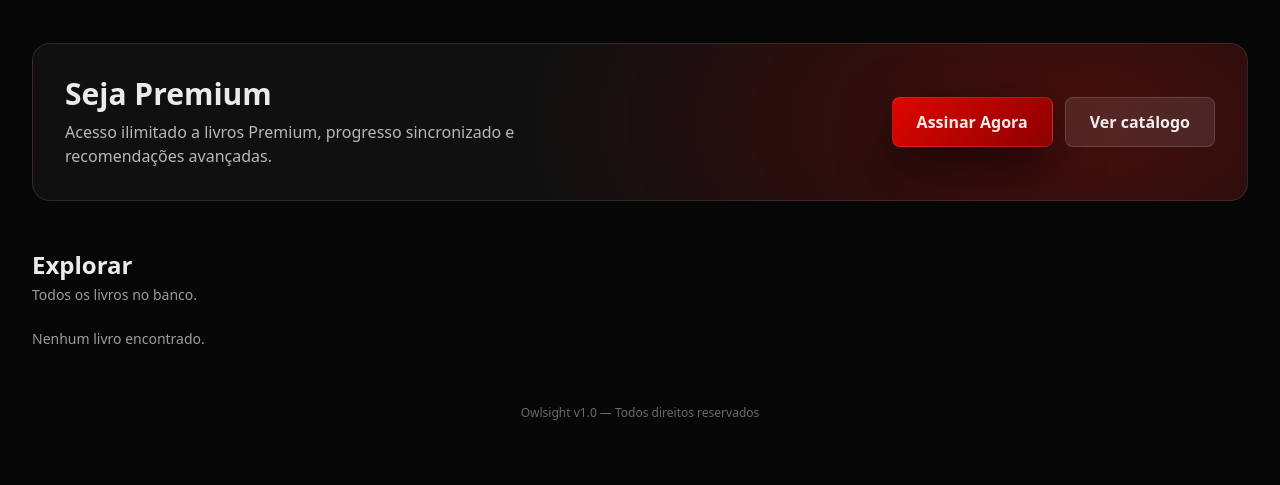
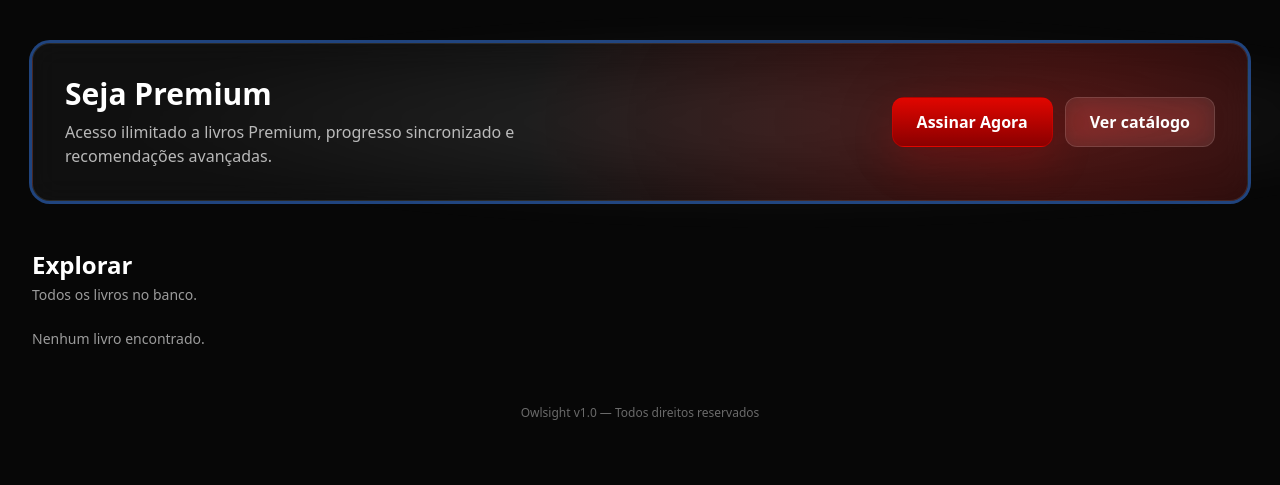
Before and after one commit to fernandomacombo/owlsight, a Django app: page / in a window 1280 px wide. Shown: the part 895-1380 px from the top of the page. Run offline with Django 5.2, Linux system fonts and the light colour scheme; data that the repository does not hold is empty; some libraries are stand-ins or nearby versions.

Commit message:
atualizar

```diff
--- a/frontend/templates/frontend/index.html
+++ b/frontend/templates/frontend/index.html
@@ -15,25 +15,141 @@
   <style>
     :root{
       --bg:#070707;
+      --panel: rgba(18,18,18,.72);
+      --panel2: rgba(12,12,12,.92);
+      --stroke: rgba(255,255,255,.10);
       --text: rgba(255,255,255,.92);
       --muted: rgba(255,255,255,.65);
       --muted2: rgba(255,255,255,.45);
-      --stroke: rgba(255,255,255,.10);
       --red:#E10600;
       --red2:#8A0000;
-      --panel: rgba(0,0,0,.55);
+      --shadow: rgba(0,0,0,.65);
       --gold: #f5c15b;
     }
 
-    html,body{ height:100%; background:var(--bg); color:var(--text); }
-    body{ overflow-x:hidden; }
+    html,body{ height:100%; }
+    body{
+      margin:0;
+      background: var(--bg);
+      color: var(--text);
+      overflow-x:hidden;
+    }
+
+    /* =========================
+       Cinematic background (match login)
+    ========================= */
+    body::before{
+      content:"";
+      position:fixed; inset:0;
+      z-index:-3;
+      background:
+        radial-gradient(900px 520px at 18% 10%, rgba(225,6,0,.18), transparent 60%),
+        radial-gradient(800px 520px at 85% 12%, rgba(225,6,0,.10), transparent 58%),
+        radial-gradient(950px 640px at 50% 110%, rgba(255,255,255,.06), transparent 62%),
+        linear-gradient(180deg, rgba(255,255,255,.02), rgba(0,0,0,.60));
+      filter: saturate(1.06);
+      transform: translateZ(0);
+    }
+
+    body::after{
+      content:"";
+      position:fixed; inset:0;
+      z-index:-2;
+      background:
+        repeating-linear-gradient(
+          90deg,
+          rgba(255,255,255,.03) 0px,
+          rgba(255,255,255,.03) 1px,
+          transparent 1px,
+          transparent 14px
+        );
+      opacity:.10;
+      pointer-events:none;
+      mask-image: radial-gradient(70% 55% at 50% 20%, black 0%, transparent 72%);
+    }
+
+    .glow{
+      position:fixed;
+      inset:-40%;
+      z-index:-1;
+      background:
+        radial-gradient(closest-side at 30% 20%, rgba(225,6,0,.35), transparent 65%),
+        radial-gradient(closest-side at 75% 25%, rgba(225,6,0,.20), transparent 62%),
+        radial-gradient(closest-side at 55% 90%, rgba(255,255,255,.10), transparent 68%);
+      filter: blur(18px);
+      opacity:.90;
+      animation: glowMove 10s ease-in-out infinite;
+      transform: translateZ(0);
+    }
+    @keyframes glowMove{
+      0%   { transform: translate3d(-1.5%,-1.2%,0) scale(1.02); opacity:.85; }
+      50%  { transform: translate3d( 1.5%, 1.3%,0) scale(1.06); opacity:1; }
+      100% { transform: translate3d(-1.5%,-1.2%,0) scale(1.02); opacity:.85; }
+    }
+
+    .spark{
+      position:fixed;
+      width:6px; height:6px;
+      border-radius:999px;
+      background: rgba(225,6,0,.65);
+      opacity:0;
+      filter: blur(.2px);
+      animation: spark 6s linear infinite;
+      pointer-events:none;
+      z-index:-1;
+    }
+    @keyframes spark{
+      0%{ transform: translateY(40px) translateX(0) scale(.8); opacity:0; }
+      15%{ opacity:.55; }
+      70%{ opacity:.22; }
+      100%{ transform: translateY(-420px) translateX(48px) scale(1.1); opacity:0; }
+    }
+
+    /* =========================
+       Shared UI tokens
+    ========================= */
+    .glass{
+      background: rgba(255,255,255,.05);
+      border: 1px solid rgba(255,255,255,.10);
+      box-shadow: 0 30px 100px rgba(0,0,0,.55);
+      backdrop-filter: blur(14px);
+      -webkit-backdrop-filter: blur(14px);
+    }
+    .ring{
+      box-shadow:
+        0 0 0 1px rgba(255,255,255,.06) inset,
+        0 0 0 1px rgba(225,6,0,.14),
+        0 30px 100px rgba(0,0,0,.55);
+    }
+
+    .btn-red{
+      background: linear-gradient(180deg, var(--red), var(--red2));
+      box-shadow: 0 18px 40px rgba(225,6,0,.18);
+      border: 1px solid rgba(225,6,0,.40);
+    }
+    .btn-red:hover{ filter: brightness(1.08); }
+
+    .btn-ghost{
+      background: rgba(255,255,255,.08);
+      border: 1px solid rgba(255,255,255,.12);
+      backdrop-filter: blur(12px);
+      -webkit-backdrop-filter: blur(12px);
+    }
+    .btn-ghost:hover{ background: rgba(255,255,255,.10); }
+
+    .chip{
+      border: 1px solid rgba(255,255,255,.12);
+      background: rgba(255,255,255,.06);
+      border-radius: 999px;
+      padding: 6px 12px;
+    }
 
     .nav{
       position:fixed; top:0; left:0; right:0; z-index:50;
-      background: linear-gradient(180deg, rgba(0,0,0,.86), rgba(0,0,0,.25));
+      background: linear-gradient(180deg, rgba(0,0,0,.88), rgba(0,0,0,.35));
       border-bottom: 1px solid rgba(255,255,255,.06);
-      backdrop-filter: blur(10px);
-      -webkit-backdrop-filter: blur(10px);
+      backdrop-filter: blur(12px);
+      -webkit-backdrop-filter: blur(12px);
     }
     .nav-link{
       color: rgba(255,255,255,.74);
@@ -41,24 +157,15 @@
     }
     .nav-link:hover{ color: rgba(255,255,255,.95); transform: translateY(-1px); }
 
-    .btn-red{
-      background: linear-gradient(135deg,var(--red),var(--red2));
-      border: 1px solid rgba(255,255,255,.12);
-      box-shadow: 0 18px 50px rgba(0,0,0,.55);
-    }
-    .btn-ghost{
-      background: rgba(255,255,255,.10);
-      border: 1px solid rgba(255,255,255,.14);
-      backdrop-filter: blur(10px);
-      -webkit-backdrop-filter: blur(10px);
-    }
-    .chip{
-      border: 1px solid rgba(255,255,255,.12);
-      background: rgba(255,255,255,.06);
-      border-radius: 999px;
-      padding: 6px 12px;
+    .fade-up{ animation: fadeUp .55s ease both; }
+    @keyframes fadeUp{
+      from{ opacity:0; transform: translateY(10px); }
+      to{ opacity:1; transform: translateY(0); }
     }
 
+    /* =========================
+       Hero (clean + aligned)
+    ========================= */
     .hero{
       min-height: 100vh;
       position: relative;
@@ -231,13 +335,24 @@
       overflow:hidden;
     }
 
+    /* Mobile safe height */
+    .screen{ min-height: 100svh; }
+
     @media (prefers-reduced-motion: reduce){
       *{ animation:none !important; transition:none !important; }
     }
   </style>
 </head>
 
-<body>
+<body class="text-white">
+  <div class="glow"></div>
+
+  <!-- sparks (match login vibe) -->
+  <span class="spark" style="left:10%; top:90%; animation-delay:0s;"></span>
+  <span class="spark" style="left:18%; top:92%; animation-delay:1.1s;"></span>
+  <span class="spark" style="left:44%; top:95%; animation-delay:2.2s;"></span>
+  <span class="spark" style="left:72%; top:91%; animation-delay:1.6s;"></span>
+  <span class="spark" style="left:88%; top:94%; animation-delay:2.8s;"></span>
 
   <header class="nav">
     <div class="mx-auto max-w-7xl px-4 sm:px-6 lg:px-8 h-[72px] flex items-center justify-between">
@@ -263,20 +378,20 @@
       </nav>
 
       <div class="hidden md:flex items-center gap-3">
-        <a href="#premium" class="px-4 py-2 rounded-lg btn-red font-semibold">Upgrade</a>
+        <a href="#premium" class="px-4 py-2 rounded-xl btn-red font-semibold">Upgrade</a>
 
         {% if user.is_authenticated %}
-          <a href="{% url 'frontend:account' %}" class="flex items-center gap-2 px-2 py-2 rounded-lg bg-white/5 border border-white/10">
+          <a href="{% url 'frontend:account' %}" class="flex items-center gap-2 px-2 py-2 rounded-xl bg-white/5 border border-white/10 hover:bg-white/10 transition">
             <div class="w-8 h-8 rounded-full bg-white/10 grid place-items-center text-xs">👤</div>
             <span class="text-sm text-white/80 hidden lg:inline">{{ user.username|default:"Conta" }}</span>
             <span class="text-white/60">▾</span>
           </a>
         {% else %}
-          <a href="{% url 'frontend:login' %}" class="px-4 py-2 rounded-lg bg-white/10 border border-white/10">Login</a>
+          <a href="{% url 'frontend:login' %}" class="px-4 py-2 rounded-xl bg-white/10 hover:bg-white/15 border border-white/10 transition">Login</a>
         {% endif %}
       </div>
 
-      <button id="menuBtn" class="md:hidden px-3 py-2 rounded-lg bg-white/10 border border-white/10">☰</button>
+      <button id="menuBtn" class="md:hidden px-3 py-2 rounded-xl bg-white/10 hover:bg-white/15 border border-white/10 transition">☰</button>
     </div>
 
     <div id="mobileMenu" class="hidden md:hidden border-t border-white/10 bg-black/80">
@@ -367,24 +482,24 @@
 
           <div class="mt-6 flex flex-col sm:flex-row gap-3">
             {% if featured %}
-              <a href="{% url 'frontend:read' featured.id 1 %}" class="px-6 py-3 rounded-lg btn-red font-bold text-center">
+              <a href="{% url 'frontend:read' featured.id 1 %}" class="px-6 py-3 rounded-xl btn-red font-bold text-center">
                 ▶ Ler Agora
               </a>
-              <a href="#explorar" class="px-6 py-3 rounded-lg btn-ghost font-semibold text-center">
+              <a href="#explorar" class="px-6 py-3 rounded-xl btn-ghost font-semibold text-center">
                 ⓘ Explorar catálogo
               </a>
               {% if user.is_authenticated %}
-                <a href="{% url 'frontend:favorites' %}" class="px-6 py-3 rounded-lg bg-white/10 border border-white/10 font-semibold text-center">
+                <a href="{% url 'frontend:favorites' %}" class="px-6 py-3 rounded-xl bg-white/10 hover:bg-white/15 border border-white/10 transition font-semibold text-center">
                   ♡ Favoritar
                 </a>
               {% else %}
-                <a href="{% url 'frontend:login' %}" class="px-6 py-3 rounded-lg bg-white/10 border border-white/10 font-semibold text-center">
+                <a href="{% url 'frontend:login' %}" class="px-6 py-3 rounded-xl bg-white/10 hover:bg-white/15 border border-white/10 transition font-semibold text-center">
                   ♡ Favoritar
                 </a>
               {% endif %}
             {% else %}
-              <a href="/admin/" class="px-6 py-3 rounded-lg btn-red font-bold text-center">Adicionar Livros</a>
-              <a href="#explorar" class="px-6 py-3 rounded-lg btn-ghost font-semibold text-center">Explorar</a>
+              <a href="/admin/" class="px-6 py-3 rounded-xl btn-red font-bold text-center">Adicionar Livros</a>
+              <a href="#explorar" class="px-6 py-3 rounded-xl btn-ghost font-semibold text-center">Explorar</a>
             {% endif %}
           </div>
 
@@ -439,8 +554,8 @@
                 </div>
 
                 <div class="mt-3 flex gap-2">
-                  <a href="{% url 'frontend:read' b.id 1 %}" class="flex-1 px-3 py-2 rounded-lg btn-red text-center text-sm font-semibold">Continuar</a>
-                  <a href="{% url 'frontend:favorites' %}" class="px-3 py-2 rounded-lg bg-white/10 border border-white/10 text-sm">♡</a>
+                  <a href="{% url 'frontend:read' b.id 1 %}" class="flex-1 px-3 py-2 rounded-xl btn-red text-center text-sm font-semibold">Continuar</a>
+                  <a href="{% url 'frontend:favorites' %}" class="px-3 py-2 rounded-xl bg-white/10 hover:bg-white/15 border border-white/10 transition text-sm">♡</a>
                 </div>
               </div>
             </article>
@@ -487,11 +602,11 @@
                 </div>
 
                 <div class="mt-3 flex gap-2">
-                  <a href="{% url 'frontend:read' b.id 1 %}" class="flex-1 px-3 py-2 rounded-lg btn-red text-center text-sm font-semibold">Ler</a>
+                  <a href="{% url 'frontend:read' b.id 1 %}" class="flex-1 px-3 py-2 rounded-xl btn-red text-center text-sm font-semibold">Ler</a>
                   {% if user.is_authenticated %}
-                    <a href="{% url 'frontend:favorites' %}" class="px-3 py-2 rounded-lg bg-white/10 border border-white/10 text-sm">♡</a>
+                    <a href="{% url 'frontend:favorites' %}" class="px-3 py-2 rounded-xl bg-white/10 hover:bg-white/15 border border-white/10 transition text-sm">♡</a>
                   {% else %}
-                    <a href="{% url 'frontend:login' %}" class="px-3 py-2 rounded-lg bg-white/10 border border-white/10 text-sm">♡</a>
+                    <a href="{% url 'frontend:login' %}" class="px-3 py-2 rounded-xl bg-white/10 hover:bg-white/15 border border-white/10 transition text-sm">♡</a>
                   {% endif %}
                 </div>
               </div>
@@ -503,7 +618,7 @@
       </section>
 
       <section id="premium" class="pt-12">
-        <div class="premium-strip p-6 sm:p-8 grid lg:grid-cols-2 gap-6 items-center">
+        <div class="premium-strip p-6 sm:p-8 grid lg:grid-cols-2 gap-6 items-center glass ring">
           <div>
             <h3 class="text-2xl sm:text-3xl font-black">Seja Premium</h3>
             <p class="text-white/70 mt-2">
@@ -511,8 +626,8 @@
             </p>
           </div>
           <div class="flex flex-col sm:flex-row gap-3 lg:justify-end">
-            <a href="#" class="px-6 py-3 rounded-lg btn-red font-bold text-center">Assinar Agora</a>
-            <a href="#todos" class="px-6 py-3 rounded-lg btn-ghost font-semibold text-center">Ver catálogo</a>
+            <a href="#" class="px-6 py-3 rounded-xl btn-red font-bold text-center">Assinar Agora</a>
+            <a href="#todos" class="px-6 py-3 rounded-xl btn-ghost font-semibold text-center">Ver catálogo</a>
           </div>
         </div>
       </section>
@@ -551,11 +666,11 @@
                 </div>
 
                 <div class="mt-3 flex gap-2">
-                  <a href="{% url 'frontend:read' b.id 1 %}" class="flex-1 px-3 py-2 rounded-lg btn-red text-center text-sm font-semibold">Ler</a>
+                  <a href="{% url 'frontend:read' b.id 1 %}" class="flex-1 px-3 py-2 rounded-xl btn-red text-center text-sm font-semibold">Ler</a>
                   {% if user.is_authenticated %}
-                    <a href="{% url 'frontend:favorites' %}" class="px-3 py-2 rounded-lg bg-white/10 border border-white/10 text-sm">♡</a>
+                    <a href="{% url 'frontend:favorites' %}" class="px-3 py-2 rounded-xl bg-white/10 hover:bg-white/15 border border-white/10 transition text-sm">♡</a>
                   {% else %}
-                    <a href="{% url 'frontend:login' %}" class="px-3 py-2 rounded-lg bg-white/10 border border-white/10 text-sm">♡</a>
+                    <a href="{% url 'frontend:login' %}" class="px-3 py-2 rounded-xl bg-white/10 hover:bg-white/15 border border-white/10 transition text-sm">♡</a>
                   {% endif %}
                 </div>
               </div>
```
Also changed, not shown: other parts of frontend/templates/frontend/index.html (+12 -15 lines).
